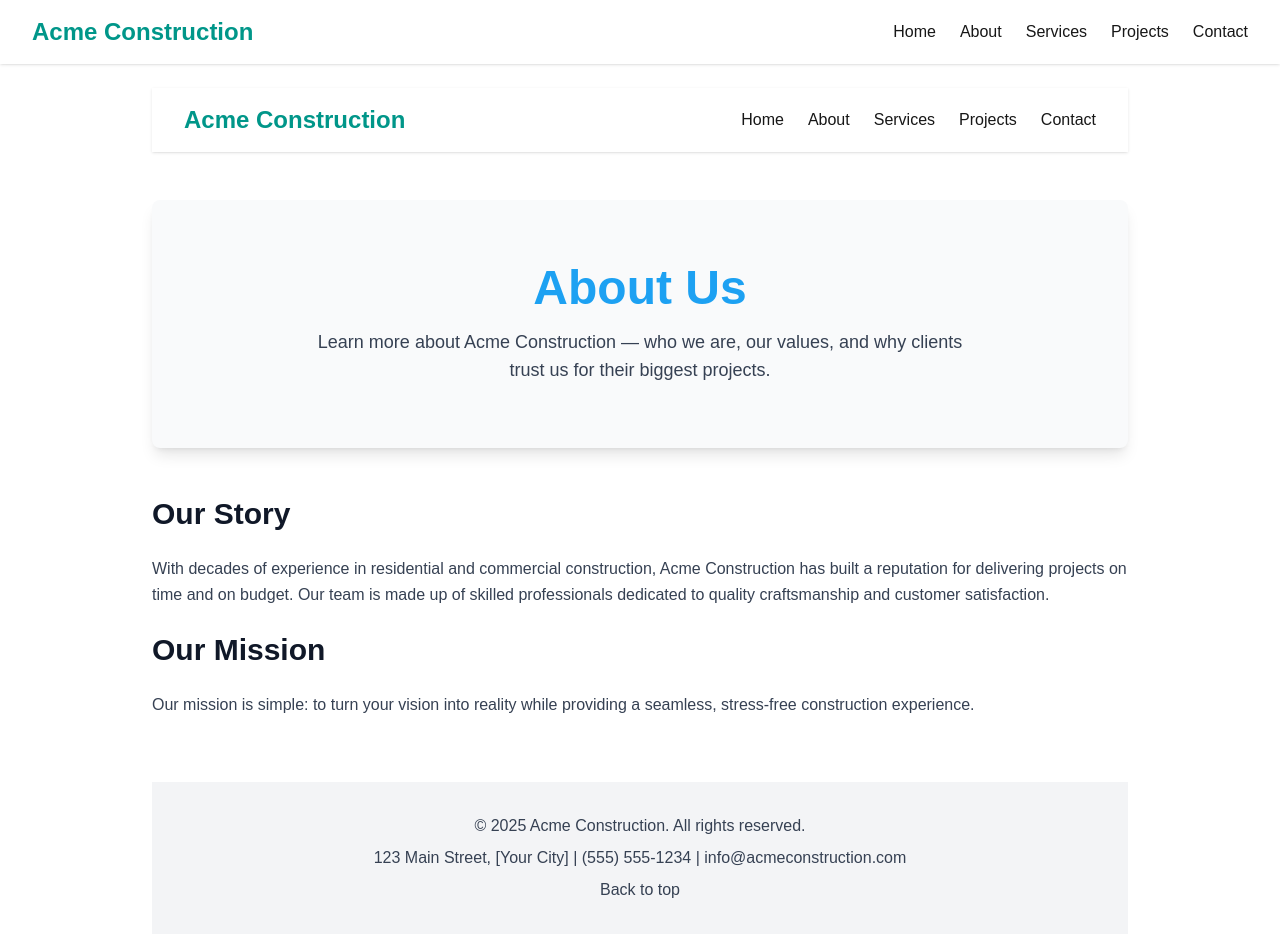
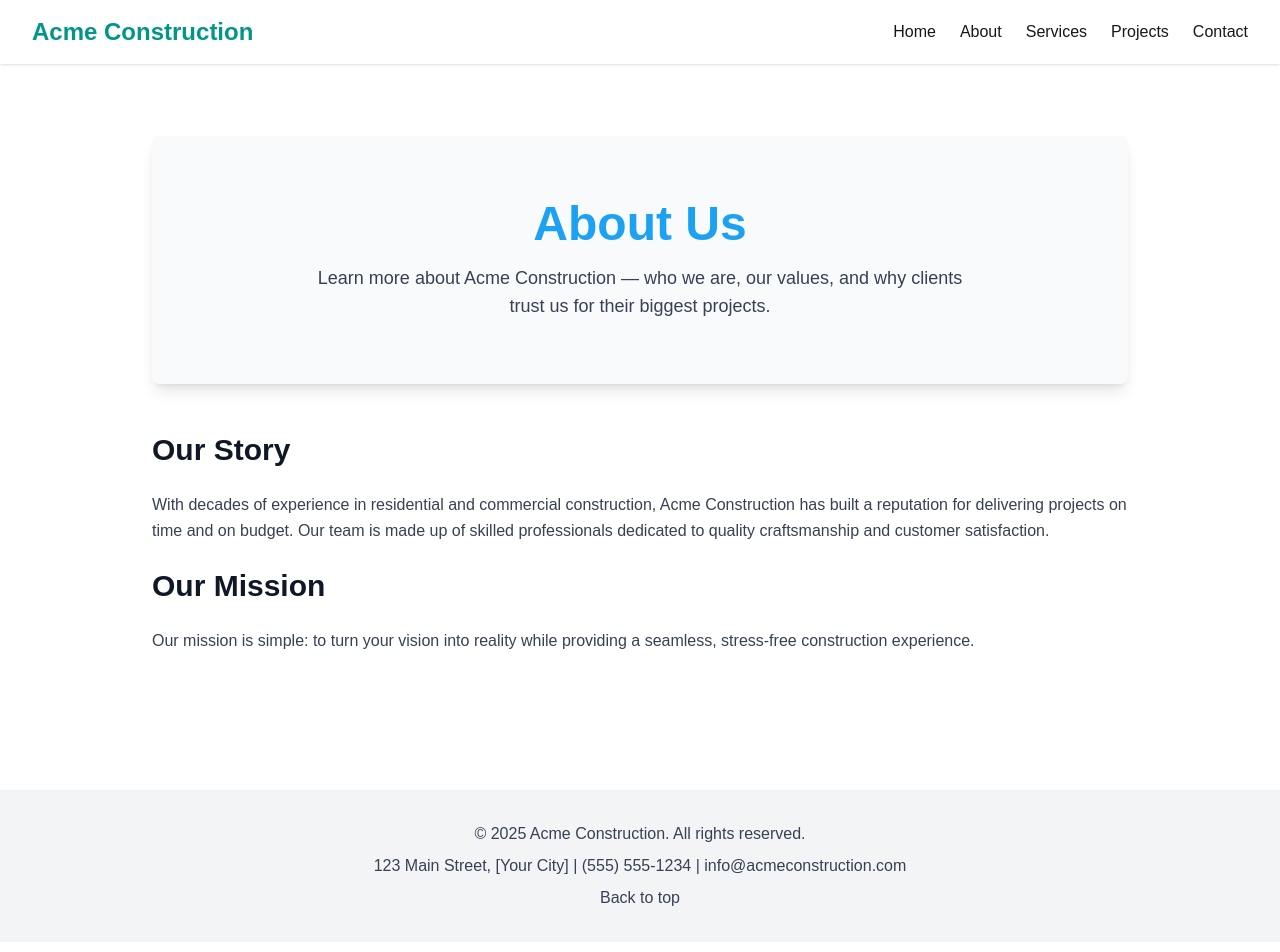
Before and after one commit to jjoynergnd/construction-website, a Next.js app: page /about in a window 1280 px wide. Shown: the top 952 px of the page. Built offline with nearby package versions, Linux system fonts and the light colour scheme.

Commit message:
Remove duplicate Navbar/Footer from subpages

```diff
--- a/app/about/page.js
+++ b/app/about/page.js
@@ -1,13 +1,10 @@
 // app/about/page.js
 import Hero from "../../components/Hero";      // Reuse Hero section if desired
-import Footer from "../../components/Footer";  // Consistent footer
-import Navbar from "../../components/Navbar";  // Sticky navigation
+
 
 export default function AboutPage() {
   return (
     <main className="max-w-5xl mx-auto p-6">
-      {/* Navbar at top of every page */}
-      <Navbar />
 
       {/* A hero section just for About page (optional to reuse or customize) */}
       <section className="text-center my-12 bg-gray-50 py-16 rounded-lg shadow-lg">
@@ -36,8 +33,7 @@ export default function AboutPage() {
         </p>
       </section>
 
-      {/* Footer at bottom of page */}
-      <Footer />
+
     </main>
   );
 }
```
